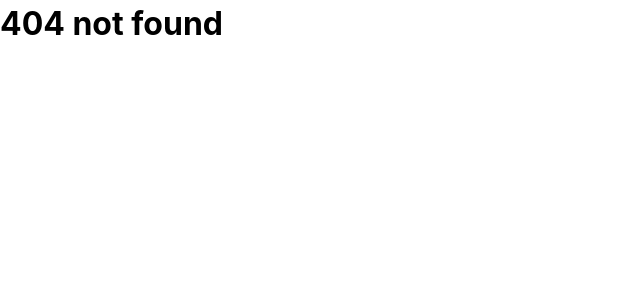
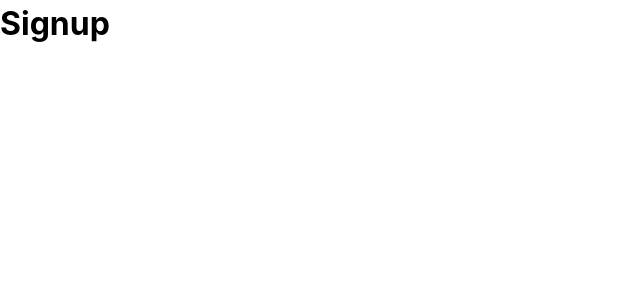
Before and after one commit to jerichodon1998/Ingenuity-Trial-Project, a React (Vite) app: page /signup in a window 1280 px wide. Before the commit this address had no page. Shown: the top 300 px of the page, without its empty margins (0-640 px from the left). Built offline with nearby package versions, Linux system fonts and the light colour scheme.

Commit message:
routes typos fixed

```diff
--- a/src/routes/signin.tsx
+++ /dev/null
@@ -1,7 +0,0 @@
-import React from "react";
-
-const Signin: React.FC = () => {
-	return <h1>Signin</h1>;
-};
-
-export default Signin;
--- /dev/null
+++ b/src/routes/signup.tsx
@@ -0,0 +1,7 @@
+import React from "react";
+
+const Signup: React.FC = () => {
+	return <h1>Signup</h1>;
+};
+
+export default Signup;
```
Also changed, not shown: src/App.tsx (+4 -4 lines).
